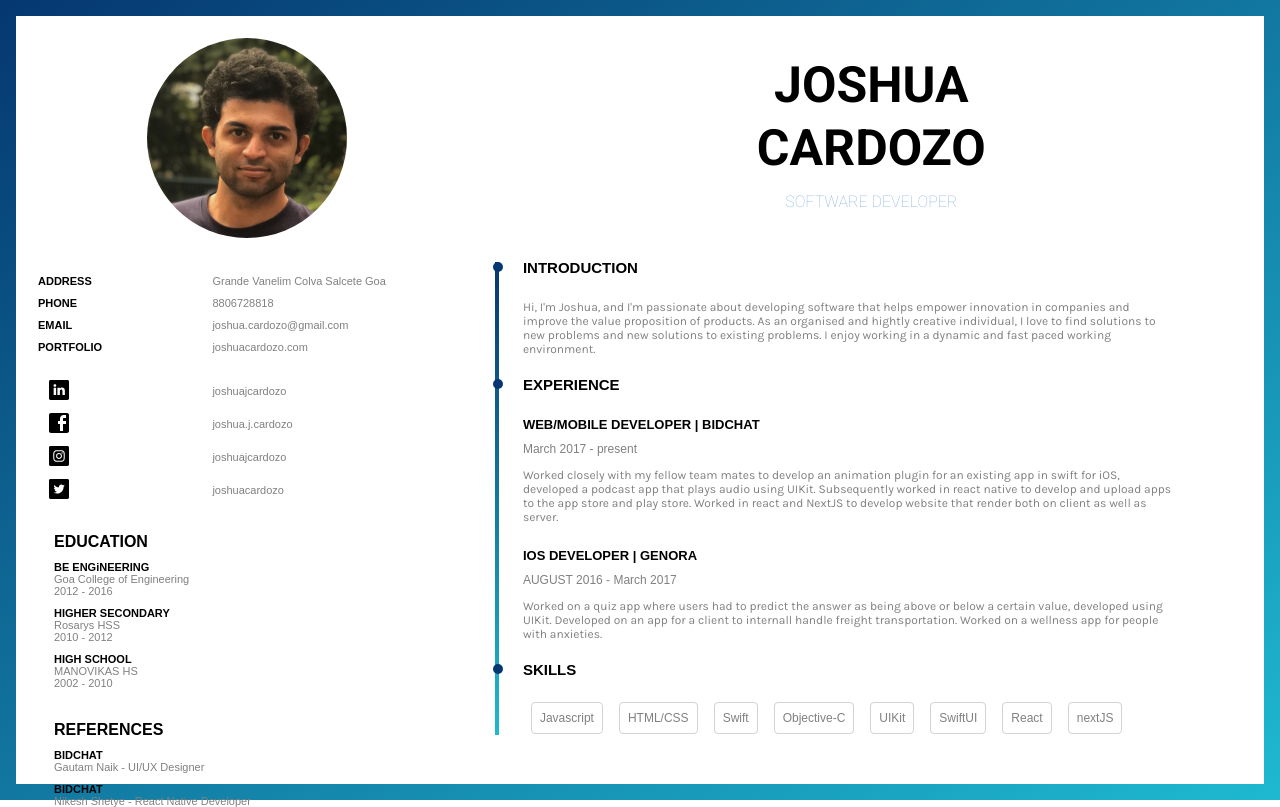
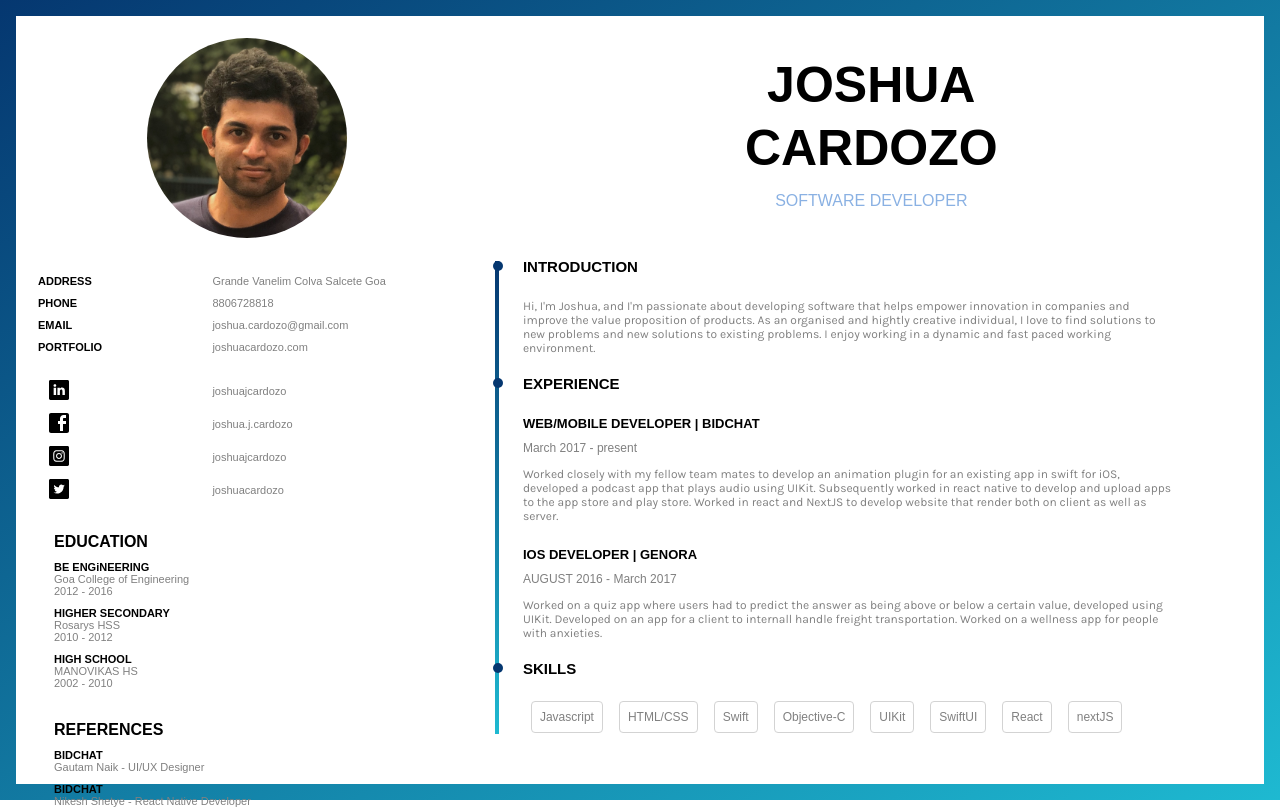
Before and after one commit to joshuacardozo1994/personal-website, a Next.js app: page /cv in a window 1280 px wide. Built offline with nearby package versions, Linux system fonts and the light colour scheme.

Commit message:
font change

```diff
--- a/pages/cv.js
+++ b/pages/cv.js
@@ -56,9 +56,9 @@ const CV = () => {
                 </div>
             </div>
             <div style={{ display: 'flex', flex: 9, flexDirection: 'column', padding: '1em' }} >
-                <h1 style={{ textAlign: 'center', marginTop: 24, fontWeight: 'light', fontSize: 50, fontFamily: 'Roboto' }} >JOSHUA</h1>
-                <h1 style={{ textAlign: 'center', marginTop: 5, fontWeight: 'light', fontSize: 50, fontFamily: 'Roboto' }} >CARDOZO</h1>
-                <div style={{ textAlign: 'center', marginTop: 15, color: '#8ab1e3', fontWeight: 'light', fontFamily: 'Roboto' }} >SOFTWARE DEVELOPER</div>
+                <h1 style={{ textAlign: 'center', marginTop: 24, fontWeight: 'light', fontSize: 50 }} >JOSHUA</h1>
+                <h1 style={{ textAlign: 'center', marginTop: 5, fontWeight: 'light', fontSize: 50 }} >CARDOZO</h1>
+                <div style={{ textAlign: 'center', marginTop: 15, color: '#8ab1e3', fontWeight: 'normal' }} >SOFTWARE DEVELOPER</div>
 
                 <div style={{ display: 'flex', flexDirection: 'row', paddingTop: 48 }} >
                     <div style={{ backgroundImage: 'linear-gradient(to bottom, #053770, #1eb9d1)', width: '0.7em', height: 'calc(100% - 10px)', marginTop: 3 }} />
```
